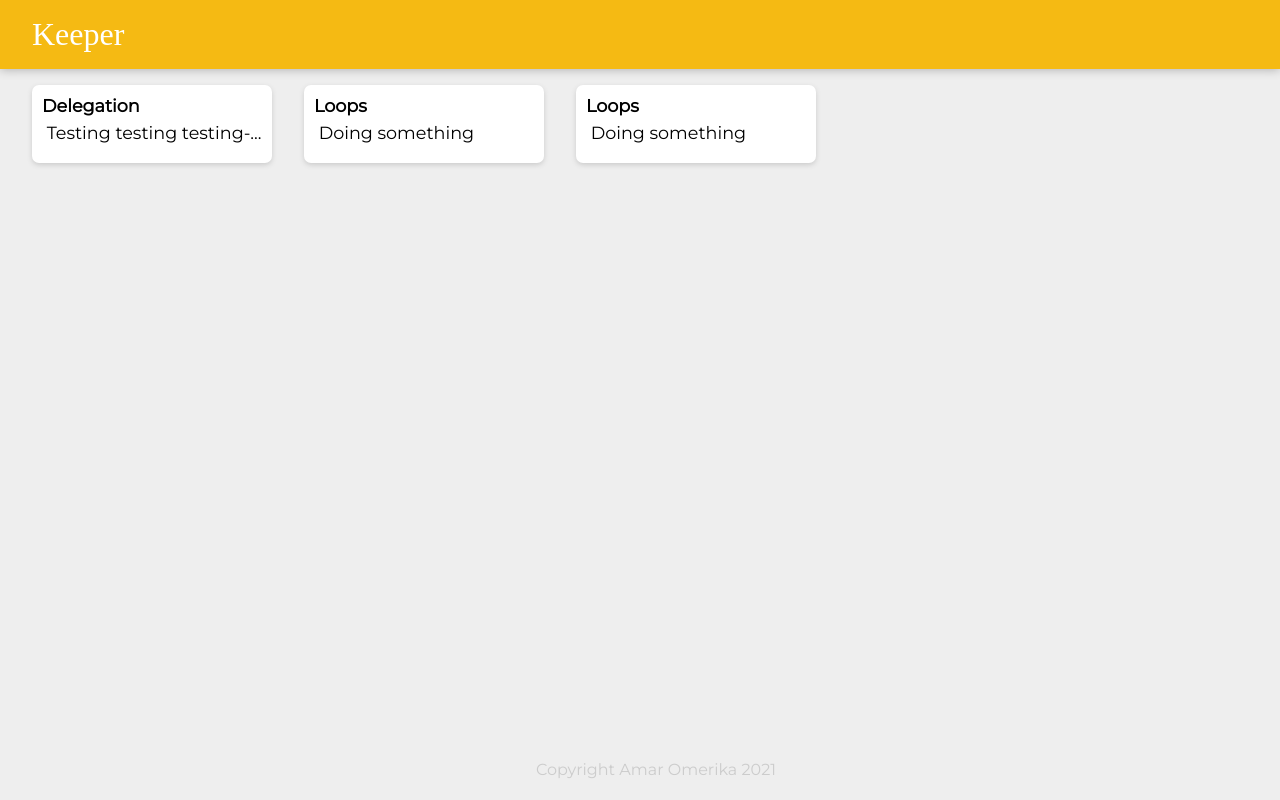
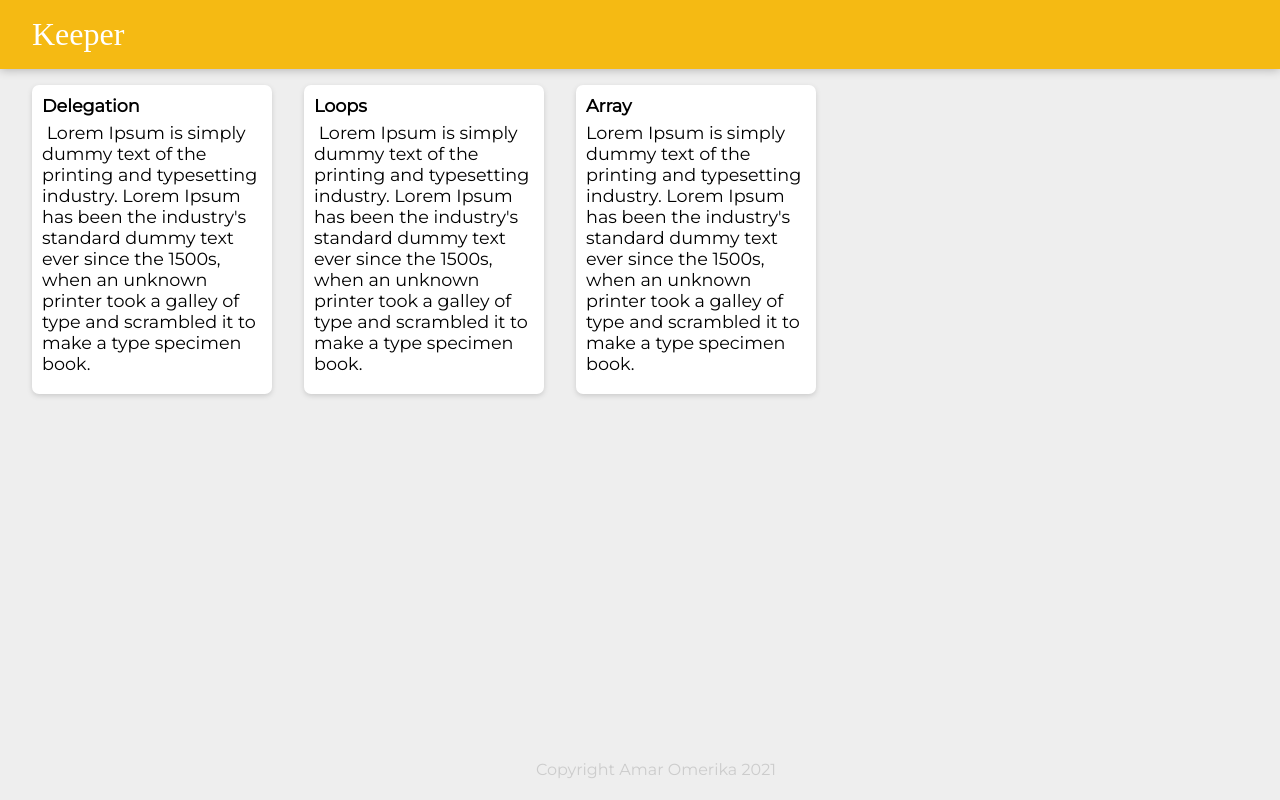
Before and after one commit to Amar-Omerika/Keeper-App, a React (Create React App) app: page / in a window 1280 px wide. Built offline with nearby package versions, Linux system fonts and the light colour scheme; a web font is replaced by a local one.

Commit message:
KeeperApp

```diff
--- a/src/notes.js
+++ b/src/notes.js
@@ -2,17 +2,20 @@
 	{
 		key: 1,
 		title: "Delegation",
-		content: " Testing testing testing-...",
+		content:
+			" Lorem Ipsum is simply dummy text of the printing and typesetting industry. Lorem Ipsum has been the industry's standard dummy text ever since the 1500s, when an unknown printer took a galley of type and scrambled it to make a type specimen book.",
 	},
 	{
 		key: 2,
 		title: "Loops",
-		content: " Doing something ",
+		content:
+			" Lorem Ipsum is simply dummy text of the printing and typesetting industry. Lorem Ipsum has been the industry's standard dummy text ever since the 1500s, when an unknown printer took a galley of type and scrambled it to make a type specimen book. ",
 	},
 	{
 		key: 3,
-		title: "Loops",
-		content: " Doing something ",
+		title: "Array",
+		content:
+			"Lorem Ipsum is simply dummy text of the printing and typesetting industry. Lorem Ipsum has been the industry's standard dummy text ever since the 1500s, when an unknown printer took a galley of type and scrambled it to make a type specimen book. ",
 	},
 ];
 
```
